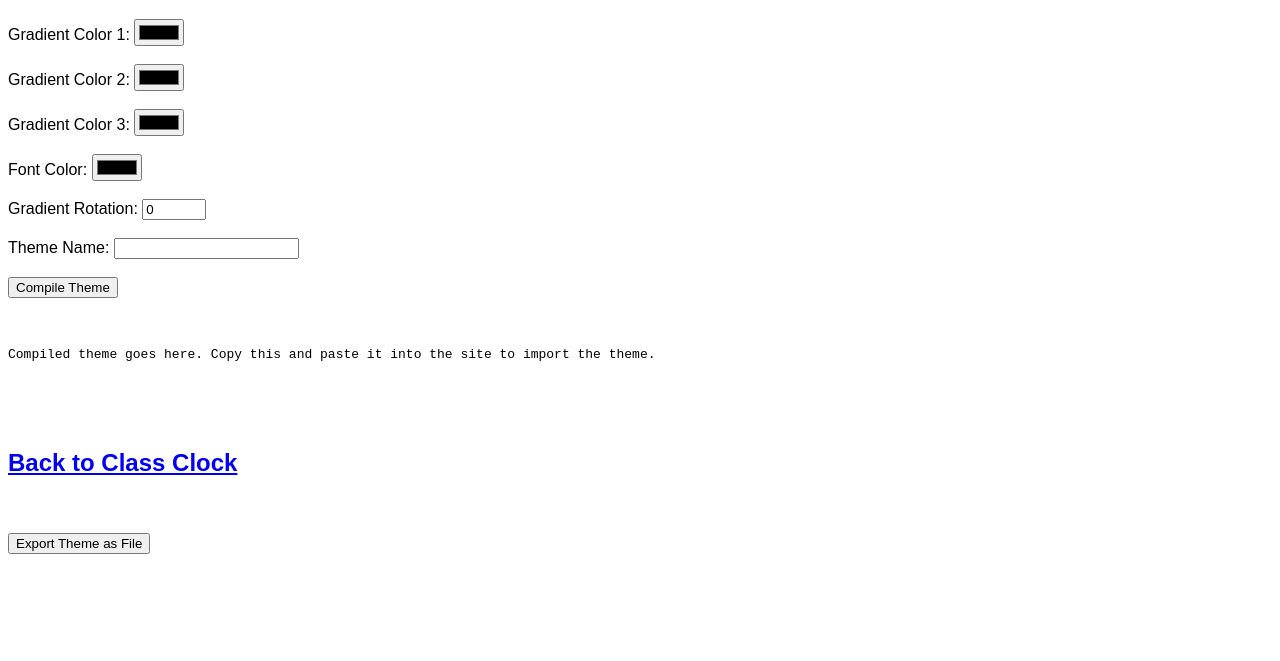
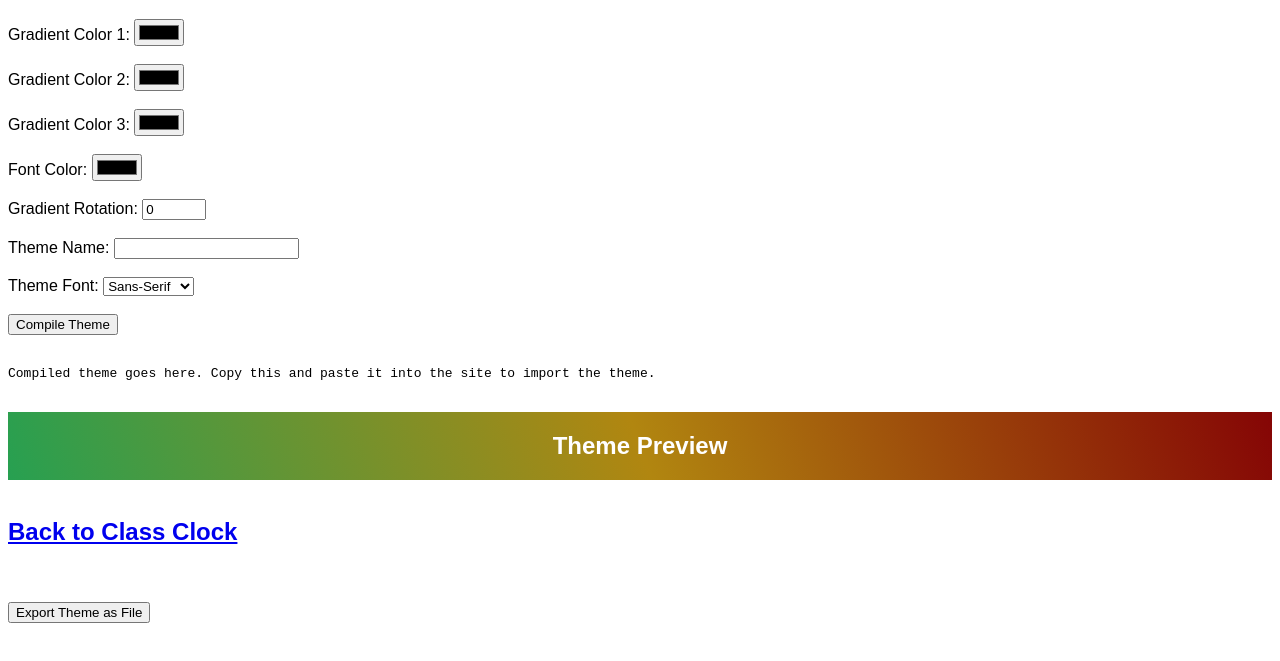
Before and after one commit to MangoCoder360/class-clock, a plain HTML site: page themeeditor.html in a window 1280 px wide. Shown: the part 61-722 px from the top of the page. Drawn offline with Linux system fonts and the light colour scheme.

Commit message:
add theme preview and font selector

```diff
--- a/themeeditor.html
+++ b/themeeditor.html
@@ -5,11 +5,6 @@
     <meta name="viewport" content="width=device-width, initial-scale=1.0">
     <title>CC Theme Editor</title>
     <script src="themeeditor.js"></script>
-    <style>
-        html{
-            font-family: sans-serif;
-        }
-    </style>
 </head>
 <body>
     <h1>Class Clock Theme Editor</h1>
@@ -26,10 +21,18 @@
         <input type="number" value="0" min="0" max="360" id="rotation" name="rotation"><br><br>
         <label for="themeName">Theme Name:</label>
         <input type="text" id="themeName" name="themeName"><br><br>
+        <label for="themeFont">Theme Font:</label>
+        <select id="themeFont" name="themeFont">
+            <option value="sans-serif">Sans-Serif</option>
+            <option value="monospace">Monospace</option>
+            <option value="serif">Serif</option>
+        </select><br><br>
         <input type="button" value="Compile Theme" onclick="compileTheme()">
-    </form><br><br>
+    </form><br>
     <p style="font-family: monospace;" id="themeJSON">Compiled theme goes here. Copy this and paste it into the site to import the theme.</p>
-    <br><br><br>
+    <br>
+    <div id="themePreview"><h2 id="themePreviewText">Theme Preview</h2></div>
+    <br>
     <h2><a href="/">Back to Class Clock</a></h2>
     <br><br><input type="button" value="Export Theme as File" onclick="exportTheme()">
 </body>
@@ -44,3 +47,20 @@
 
   gtag('config', 'G-7WGT48E713');
 </script>
+<style>
+    html{
+        font-family: sans-serif;
+    }
+
+    #themePreview{
+        text-align: center;
+        background: linear-gradient(70deg, #27a051 0%, #b18610 50%, #850505 100%);
+        color: white;
+        user-select: none;
+        display: flex;
+        flex-direction: column;
+        align-items: center;
+        justify-content: center;
+        height: 100%;
+    }
+</style>
--- a/themeeditor.js
+++ b/themeeditor.js
@@ -2,14 +2,20 @@ function compileTheme(){
     const cssGradient = createCssGradientFromColors();
     const fontColor = document.getElementById('fontColor').value;
     const themeName = document.getElementById('themeName').value;
+    const themeFont = document.getElementById('themeFont').value;
     const theme = {
         cssGradient,
         fontColor,
         themeName,
+        themeFont,
         themeVersion: 1
     };
     const themeJSON = JSON.stringify(theme);
     document.getElementById('themeJSON').innerHTML = themeJSON;
+
+    document.getElementById('themePreview').style.background = cssGradient;
+    document.getElementById('themePreview').style.color = fontColor;
+    document.getElementById('themePreviewText').style.fontFamily = themeFont;
 }
 
 function exportTheme(){
```
